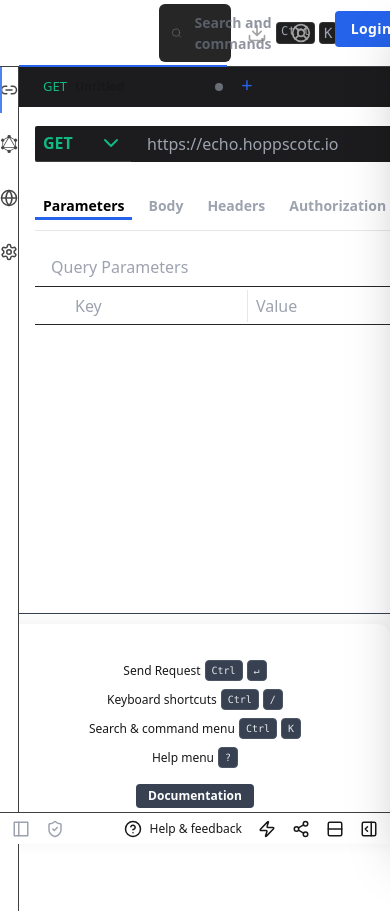
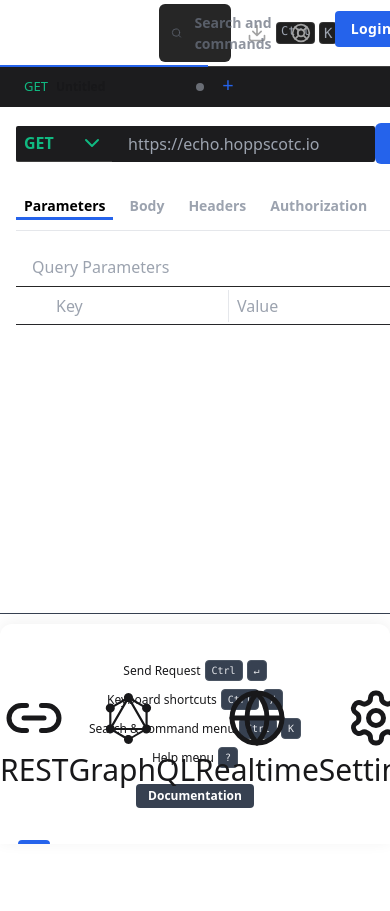
Before and after one commit to cosmicdanish1/postman-clone-only-react, a React (Vite) app: page / in a window 390 px wide. Shown: the top 911 px of the page. Built offline with nearby package versions, Linux system fonts and the light colour scheme.

Commit message:
for mobile done

```diff
--- a/src/components/BottomBar.tsx
+++ b/src/components/BottomBar.tsx
@@ -80,7 +80,7 @@
 }
   // Positioning: popup appears just above the icon, always fully visible
   return (
-    <footer className={`fixed bottom-0 left-0 right-0 h-8 bg-bg  text-text flex items-center justify-between px-3 select-none z-[50] ${themeClass} ${borderClass}`} style={{ zIndex: 50 }}>
+    <footer className={`fixed bottom-0 left-0 right-0 h-8 bg-bg  text-text flex items-center justify-between px-3 select-none z-[50] ${themeClass} ${borderClass} hidden sm:flex`} style={{ zIndex: 50 }}>
     {/* Left side icons */}
       <div className="flex items-center space-x-4 text-gray-400 relative">
         <button
--- a/src/components/Sidebar.tsx
+++ b/src/components/Sidebar.tsx
@@ -51,7 +51,7 @@
       label: t('rest'),
       to: '/',
       icon: (
-        <svg xmlns="http://www.w3.org/2000/svg" width="18" height="18" viewBox="0 0 24 24" fill="none" stroke="currentColor" strokeWidth="2" strokeLinecap="round" strokeLinejoin="round" className="lucide lucide-link2-icon lucide-link-2">
+        <svg width="1em" height="1em" viewBox="0 0 24 24" fill="none" stroke="currentColor" strokeWidth="2" strokeLinecap="round" strokeLinejoin="round" className="lucide lucide-link2-icon lucide-link-2">
           <path d="M9 17H7A5 5 0 0 1 7 7h2" />
           <path d="M15 7h2a5 5 0 1 1 0 10h-2" />
           <line x1="8" x2="16" y1="12" y2="12" />
@@ -62,8 +62,10 @@
       label: t('graphql'),
       to: '/graphql',
       icon: (
-        <svg xmlns="http://www.w3.org/2000/svg" aria-hidden="true" width="18" height="18" viewBox="0 0 21 24">
-          <path fill="currentColor" d="M12.731 2.751 17.666 5.6a2.138 2.138 0 1 1 2.07 3.548l-.015.003v5.7a2.14 2.14 0 1 1-2.098 3.502l-.002-.002-4.905 2.832a2.14 2.14 0 1 1-4.079.054l-.004.015-4.941-2.844a2.14 2.14 0 1 1-2.067-3.556l.015-.003V9.15a2.14 2.14 0 1 1 1.58-3.926l-.01-.005c.184.106.342.231.479.376l.001.001 4.938-2.85a2.14 2.14 0 1 1 4.096.021l.004-.015zm-.515.877a.766.766 0 0 1-.057.057l-.001.001 6.461 11.19c.026-.009.056-.016.082-.023V9.146a2.14 2.14 0 0 1-1.555-2.603l-.003.015.019-.072zm-3.015.059-.06-.06-4.946 2.852A2.137 2.137 0 0 1 2.749 9.12l-.015.004-.076.021v5.708l.084.023 6.461-11.19zm2.076.507a2.164 2.164 0 0 1-1.207-.004l.015.004-6.46 11.189c.286.276.496.629.597 1.026l.003.015h12.911c.102-.413.313-.768.599-1.043l.001-.001L11.28 4.194zm.986 16.227 4.917-2.838a1.748 1.748 0 0 1-.038-.142H4.222l-.021.083 4.939 2.852c.39-.403.936-.653 1.54-.653.626 0 1.189.268 1.581.696l.001.002z"/>
+        <svg width="1em" height="1em" aria-hidden="true" viewBox="0 0 24 24" fill="currentColor">
+          <g transform="translate(1.5,2) scale(0.85)">
+            <path d="M12.731 2.751 17.666 5.6a2.138 2.138 0 1 1 2.07 3.548l-.015.003v5.7a2.14 2.14 0 1 1-2.098 3.502l-.002-.002-4.905 2.832a2.14 2.14 0 1 1-4.079.054l-.004.015-4.941-2.844a2.14 2.14 0 1 1-2.067-3.556l.015-.003V9.15a2.14 2.14 0 1 1 1.58-3.926l-.01-.005c.184.106.342.231.479.376l.001.001 4.938-2.85a2.14 2.14 0 1 1 4.096.021l.004-.015zm-.515.877a.766.766 0 0 1-.057.057l-.001.001 6.461 11.19c.026-.009.056-.016.082-.023V9.146a2.14 2.14 0 0 1-1.555-2.603l-.003.015.019-.072zm-3.015.059-.06-.06-4.946 2.852A2.137 2.137 0 0 1 2.749 9.12l-.015.004-.076.021v5.708l.084.023 6.461-11.19zm2.076.507a2.164 2.164 0 0 1-1.207-.004l.015.004-6.46 11.189c.286.276.496.629.597 1.026l.003.015h12.911c.102-.413.313-.768.599-1.043l.001-.001L11.28 4.194zm.986 16.227 4.917-2.838a1.748 1.748 0 0 1-.038-.142H4.222l-.021.083 4.939 2.852c.39-.403.936-.653 1.54-.653.626 0 1.189.268 1.581.696l.001.002z"/>
+          </g>
         </svg>
       ),
     },
@@ -71,7 +73,7 @@
       label: t('realtime'),
       to: '/realtime',
       icon: (
-        <svg xmlns="http://www.w3.org/2000/svg" width="18" height="18" viewBox="0 0 24 24" fill="none" stroke="currentColor" strokeWidth="2" strokeLinecap="round" strokeLinejoin="round" className="lucide lucide-globe-icon lucide-globe">
+        <svg width="1em" height="1em" viewBox="0 0 24 24" fill="none" stroke="currentColor" strokeWidth="2" strokeLinecap="round" strokeLinejoin="round" className="lucide lucide-globe-icon lucide-globe">
           <circle cx="12" cy="12" r="10" />
           <path d="M12 2a14.5 14.5 0 0 0 0 20 14.5 14.5 0 0 0 0-20" />
           <path d="M2 12h20" />
@@ -82,7 +84,7 @@
       label: t('settings'),
       to: '/settings',
       icon: (
-        <svg xmlns="http://www.w3.org/2000/svg" width="18" height="18" viewBox="0 0 24 24" fill="none" stroke="currentColor" strokeWidth="2" strokeLinecap="round" strokeLinejoin="round" className="lucide lucide-settings-icon lucide-settings">
+        <svg width="1em" height="1em" viewBox="0 0 24 24" fill="none" stroke="currentColor" strokeWidth="2" strokeLinecap="round" strokeLinejoin="round" className="lucide lucide-settings-icon lucide-settings">
           <path d="M12.22 2h-.44a2 2 0 0 0-2 2v.18a2 2 0 0 1-1 1.73l-.43.25a2 2 0 0 1-2 0l-.15-.08a2 2 0 0 0-2.73.73l-.22.38a2 2 0 0 0 .73 2.73l.15.1a2 2 0 0 1 1 1.72v.51a2 2 0 0 1-1 1.74l-.15.09a2 2 0 0 0-.73 2.73l.22.38a2 2 0 0 0 2.73.73l.15-.08a2 2 0 0 1 2 0l.43.25a2 2 0 0 1 1 1.73V20a2 2 0 0 0 2 2h.44a2 2 0 0 0 2-2v-.18a2 2 0 0 1 1-1.73l.43-.25a2 2 0 0 1 2 0l.15.08a2 2 0 0 0 2.73-.73l.22-.39a2 2 0 0 0-.73-2.73l-.15-.08a2 2 0 0 1-1-1.74v-.5a2 2 0 0 1 1-1.74l.15-.09a2 2 0 0 0 .73-2.73l-.22-.38a2 2 0 0 0-2.73-.73l-.15.08a2 2 0 0 1-2 0l-.43-.25a2 2 0 0 1-1-1.73V4a2 2 0 0 0-2-2z" />
           <circle cx="12" cy="12" r="3" />
         </svg>
@@ -91,11 +93,12 @@
   ];
 
   return (
+    <>
+      {/* Desktop/Tablet Vertical Sidebar */}
       <div
-      className={`flex flex-col h-full bg-bg text-text transition-all duration-300 ${expandNav ? 'w-20' : 'w-16'} ${themeClass} ${borderClass} z-50`}
+        className={`hidden sm:flex flex-col h-full bg-bg text-text transition-all duration-300 ${expandNav ? 'w-20' : 'w-16'} ${themeClass} ${borderClass} z-50`}
         style={{ position: 'relative' }}
       >
-      {/* Sidebar options */}
         <nav className="flex-1 flex flex-col gap-2">
           {tabs.map((tab) => {
             const isActive = location.pathname === tab.to;
@@ -127,6 +130,27 @@
           })}
         </nav>
       </div>
+      {/* Mobile Bottom Navigation Bar */}
+      <nav className={`fixed bottom-0 left-0 right-0 w-full z-50 flex sm:hidden h-56  ${themeClass}`} style={{pointerEvents: 'auto'}}>
+        {tabs.map((tab) => {
+          const isActive = location.pathname === tab.to;
+          return (
+            <Link
+              key={tab.label}
+              to={tab.to}
+              className={`flex-1 flex flex-col items-center justify-center group py-2 relative ${isActive ? 'text-accent' : 'text-text/70'} hover:text-accent transition-colors`}
+            >
+              <span className="flex items-center justify-center text-6xl sm:text-6xl mb-1 mt-3">{tab.icon}</span>
+              <span className="text-3xl">{tab.label}</span>
+              {/* Active bottom bar indicator */}
+              {isActive && (
+                <span className="absolute bottom-0 left-1/2 -translate-x-1/2 w-8 h-1 rounded-t bg-accent" style={{backgroundColor: accentHex}} />
+              )}
+            </Link>
+          );
+        })}
+      </nav>
+    </>
   );
 };
 
```
Lines whose indentation alone changed are shown as unchanged.
